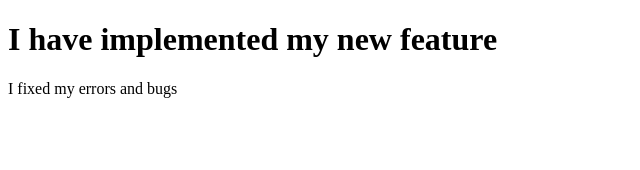
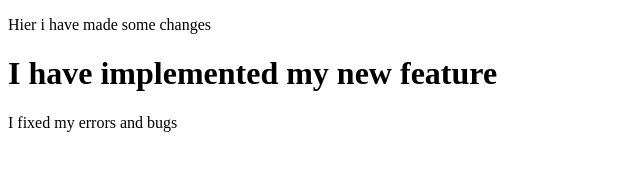
Before and after one commit to luchic/my-git-repo, a plain HTML site: page index.html in a window 1280 px wide. Shown: the whole page, without its empty margins (0-640 px from the left). Drawn offline with Linux system fonts and the light colour scheme.

Commit message:
I have made some changes in main fork after merges of this two branches

```diff
--- a/index.html
+++ b/index.html
@@ -3,6 +3,7 @@
 	<head>
 		<meta charset="utf-8">
 		<title> Hello world </title>
+		<p> Hier i have made some changes </p>
 	</head>
 	<body>
 		<h1>
```
